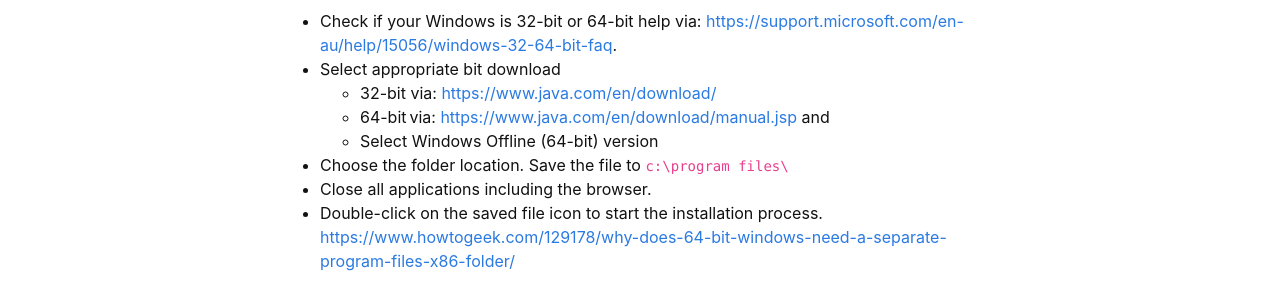
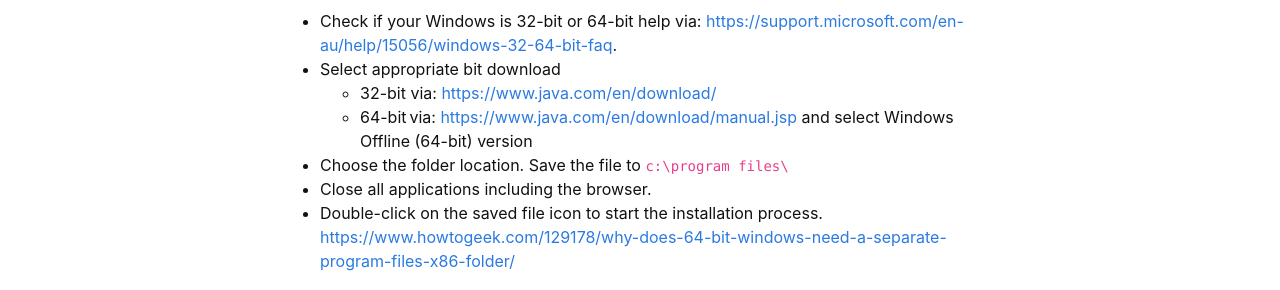
Before and after one commit to GULibrarySandbox/intro-data-wrangle, a Jekyll site: the page built from content/0-setup.md, in a window 1280 px wide. Shown: the part 1381-1671 px from the top of the page. Built offline with Jekyll 4.4.1, drawn with Linux system fonts in a browser that asks for light colours.

```diff
--- a/content/0-setup.md
+++ b/content/0-setup.md
@@ -54,8 +54,7 @@ You may also need to install Java for Windows
 - Check if your Windows is 32-bit or 64-bit help via: [https://support.microsoft.com/en-au/help/15056/windows-32-64-bit-faq](https://support.microsoft.com/en-au/help/15056/windows-32-64-bit-faq).
 - Select appropriate bit download
   - 32-bit via: [https://www.java.com/en/download/](https://www.java.com/en/download/)
-  - 64-bit via: [https://www.java.com/en/download/manual.jsp](https://www.java.com/en/download/manual.jsp) and
-  - Select Windows Offline (64-bit) version
+  - 64-bit via: [https://www.java.com/en/download/manual.jsp](https://www.java.com/en/download/manual.jsp) and select Windows Offline (64-bit) version
 - Choose the folder location. Save the file to `c:\program files\`
 - Close all applications including the browser.
 - Double-click on the saved file icon to start the installation process.
```
